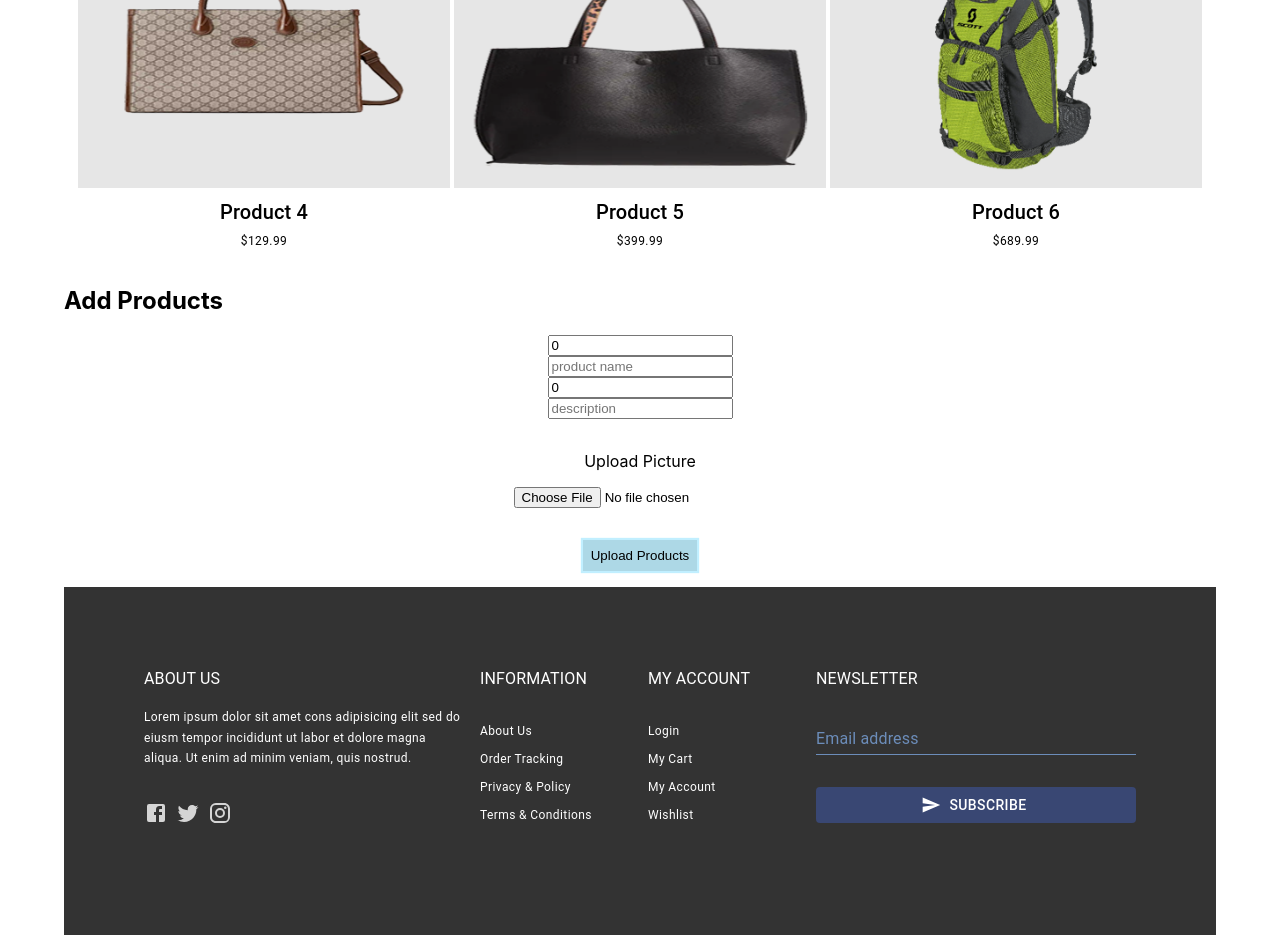
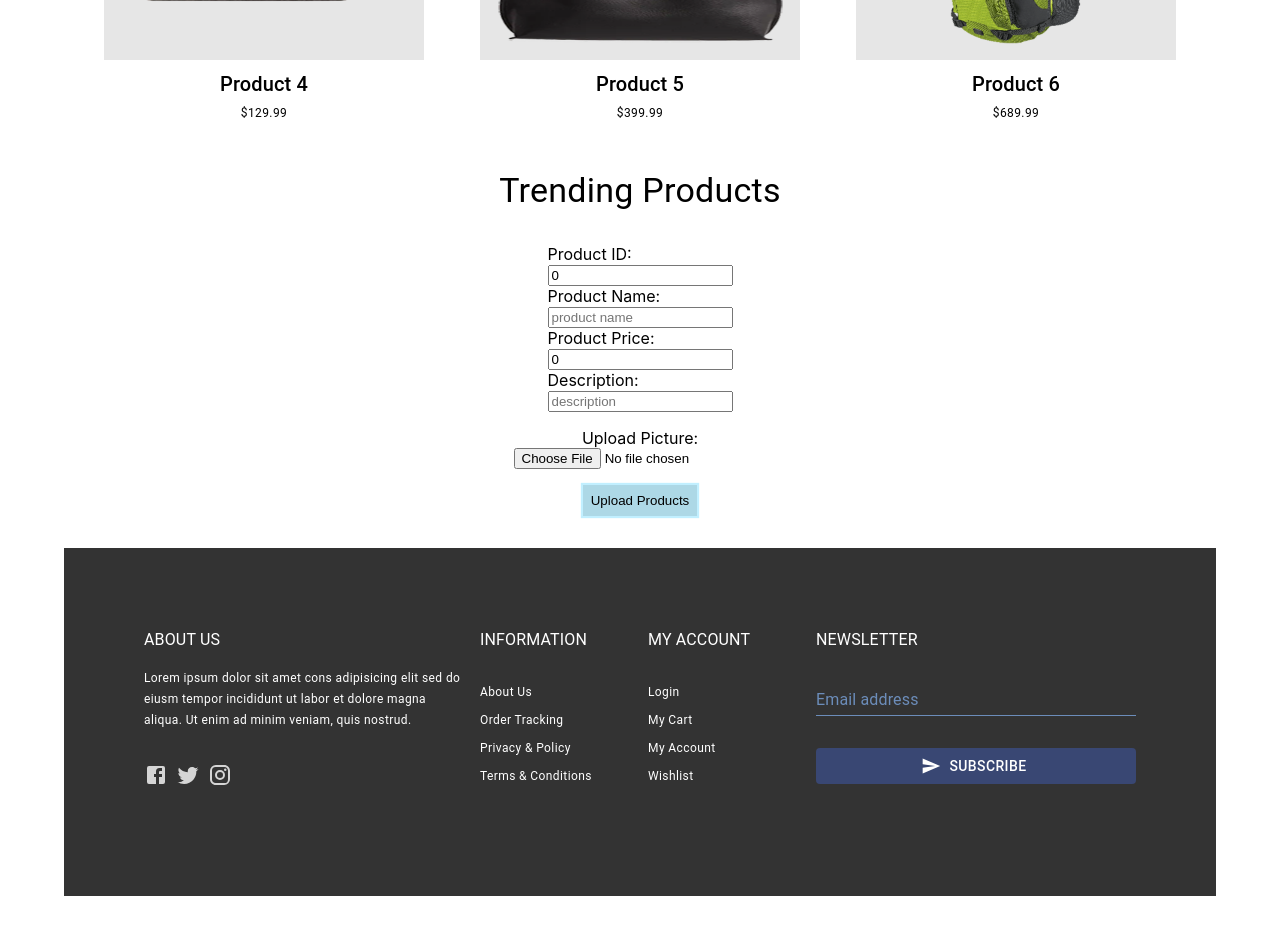
Before and after one commit to Mengzhe-Madeline-Zhang/FrontEnd-13-USC, a React (Create React App) app in the folder frontend-13/: page / in a window 1280 px wide. Shown: the part 1200-2135 px from the top of the page. After the commit the page ends 2096 px from the top, so only its background shows below. Built offline with nearby package versions, Linux system fonts and the light colour scheme; a web font is replaced by a local one.

Commit message:
upload function done

```diff
--- a/frontend-13/src/Components/Cart/Cart.tsx
+++ b/frontend-13/src/Components/Cart/Cart.tsx
@@ -17,7 +17,7 @@ import {
 import { OpenCart, getCartStatus } from "../../Redux/showcart.slice";
 import { useAppDispatch, useAppSeletor } from "../../Redux/store.hook";
 import { Colors } from "../../styles/theme";
-import {getProductsSelector, Product} from "../../Redux/product.slice"
+import { Product} from "../../Redux/product.slice"
 import { BannerShopButton } from "../../styles/banner";
 
 const Cart: React.FC = () => {
--- a/frontend-13/src/Components/Products/ProductCard.tsx
+++ b/frontend-13/src/Components/Products/ProductCard.tsx
@@ -13,17 +13,17 @@ import ShareIcon from "@mui/icons-material/Share";
 import FitScreenIcon from "@mui/icons-material/FitScreen";
 import { Stack, Tooltip, Typography } from "@mui/material";
 import { addToCart } from "../../Redux/cart.slice";
-import {useAppDispatch} from '../../Redux/store.hook';
-import {getProductsSelector, Product} from "../../Redux/product.slice"
+import {useAppDispatch, useAppSeletor} from '../../Redux/store.hook';
+import {getProductsSelector, Product} from "../../Redux/product.slice";
+import { OpenDetail, getDetailStatus } from "../../Redux/showdetailpage.slice";
+import ProductDetails from "../product_pages/product_detail";
 
-export default function ProductCard(
-
-  product:Product
-  ) {
+export default function ProductCard( product:Product ) {
 
   const [showOptions, setShowOptions] = useState(false);
-
   const dispatch = useAppDispatch();
+  const handleOpenDetail = (showornot:boolean)=>{dispatch(OpenDetail(showornot))};
+  const show = useAppSeletor( getDetailStatus);
 
   const handleMouseEnter = () => {
     setShowOptions(true);
@@ -33,7 +33,6 @@ export default function ProductCard(
   };
 
  const addToCartHander = (product: Product) => dispatch(addToCart(product));
-
   return (
     <>
 
@@ -55,12 +54,18 @@ export default function ProductCard(
                 <ShareIcon color="primary" />
               </Tooltip>
             </ProductActionButton>
+
+
             <ProductActionButton
             // onClick={() => showProductDetailDialog()}
+            onClick={()=>handleOpenDetail(show)}
             >
+
               <Tooltip placement="left" title="Full view">
                 <FitScreenIcon color="primary" />
               </Tooltip>
+
+
             </ProductActionButton>
           </Stack>
         </ProductActionsWrapper>
@@ -75,7 +80,7 @@ export default function ProductCard(
         </Typography>
         </ProductMetaWrapper>
 
-      {/* <ProductDetailDialog product={product} /> */}
+        {/* <ProductDetails product={product} show={show}/> */}
 
     </>
   );
--- a/frontend-13/src/Components/UploadProduct/UploadPage.tsx
+++ b/frontend-13/src/Components/UploadProduct/UploadPage.tsx
@@ -1,9 +1,11 @@
 import React, {useState, useEffect} from 'react';
 import { addProduct, Product } from '../../Redux/product.slice';
 import { useAppDispatch } from '../../Redux/store.hook';
+import { Typography, Link, Container,Box, TextField, Button, Grid } from "@mui/material";
 
 const UploadPage: React.FC=()=>{
     const dispatch = useAppDispatch();
+
 
     const [product, setProduct] = useState<Product>({
             id: 0,
@@ -13,16 +15,20 @@ const UploadPage: React.FC=()=>{
             image: ''
     })
     const [productImage, setProductImage] = useState(null);
-    const [imageURL, setImageURL] = useState("")
+    const [imageURL, setImageURL] = useState("");
+
+
     const handleChange = ({target:{name,value}}: React.ChangeEvent<HTMLInputElement>) => setProduct(
         prev => {
             (prev as any)[name] = value;
-            const newValue = {...prev}
+            const newValue = {...prev};
+            // var newValue = Object.assign(prev);
             return newValue;
         }
     )
 
     const imageUploadHandler = (e: any) => {
+        e.preventDefault();
         if (e.target.files) {
             setProductImage(e.target.files[0]);
         }
@@ -36,26 +42,41 @@ const UploadPage: React.FC=()=>{
 
     const handleSubmit =(e: React.FormEvent)=>{
         e.preventDefault();
-        dispatch(addProduct(product));
+        product.image=imageURL;
+
+        // dispatch(addProduct(product));
+        dispatch(addProduct({...product}));
+
     }
+
+
 
     const {id, name, price, description, image} = product;
 
     return (
     <div className='product-upload-container'>
-        <h2> Add Products  </h2>
+
+       <Box display="flex" justifyContent="center" sx={{ p: 4 }}>
+              <Typography variant="h4">Trending Products</Typography>
+            </Box>
+            <Box>
         <form className='product-upload-form' onSubmit={handleSubmit}>
-            <input type="number" placeholder="id" name="id" value={id} onChange={handleChange}/>
-            <input type="text" placeholder="product name"  name="name" value={name} onChange={handleChange}/>
-            <input type="number" placeholder="price" name="price" value={price} onChange={handleChange}/>
-            <input type="text" placeholder="description" name="description" value={description} onChange={handleChange}/>
+
+        <div>
+            <div>Product ID:  </div> <input type="number" placeholder="id" name="id" value={id} onChange={handleChange}/> </div>
+           <div><div>Product Name: </div> <input  type="text" placeholder="product name"  name="name" value={name} onChange={handleChange}/></div>
+           <div><div>Product Price: </div> <input type="number" placeholder="price" name="price" value={price} onChange={handleChange}/></div>
+           <div><div>Description: </div> <input type="text" placeholder="description" name="description" value={description} onChange={handleChange}/></div>
             <div className='upload-picture-container'>
-                <p>Upload  Picture</p>
+            <div>Upload Picture:</div>
                 <input type="file" accept="image/*" placeholder="image" name="image" onChange={e => imageUploadHandler(e)}/>
-            </div>
+
             <button className='upload-product-btn' type='submit'>Upload Products</button>
+           </div>
         </form>
+        </Box>
     </div>
+
     )
 
 
--- a/frontend-13/src/Components/UploadProduct/upload_page.css
+++ b/frontend-13/src/Components/UploadProduct/upload_page.css
@@ -8,6 +8,7 @@
 .product-upload-container {
     display: flex;
     flex-direction: column;
+    align-items: center;
 }
 
 .upload-product-btn {
@@ -26,3 +27,18 @@
     justify-content: center;
     padding: 1rem
 }
+
+.input_titile{
+/* align-items: left; */
+/* align-self: left;
+ */
+ text-align: left;
+
+}
+
+.input_form{
+    /* align-items: right; */
+    /* align-self: right; */
+    text-align: right;
+
+}
--- a/frontend-13/src/Components/product_pages/product_detail.tsx
+++ b/frontend-13/src/Components/product_pages/product_detail.tsx
@@ -1,18 +1,63 @@
 import Comment from './product_comments';
 import Button from '@mui/material/Button';
-export default function ProductDetails(props: any) {
+import {Product}from '../../Redux/product.slice';
+import { Dialog, IconButton, Box} from "@mui/material";
+import CloseIcon from "@mui/icons-material/Close";
+
+import { OpenDetail, getDetailStatus } from "../../Redux/showdetailpage.slice";
+import { useAppDispatch, useAppSeletor } from "../../Redux/store.hook";
+
+type DetailPropsType={
+    product:Product,
+    show: boolean
+}
+
+export default function ProductDetails(props: any
+    // {product,show}: DetailPropsType
+    ) {
+
+    const showDetail = useAppSeletor(getDetailStatus);
+  const dispatch = useAppDispatch();
+
+    const handleOpenCart = (showornot: boolean) => {
+        dispatch(OpenDetail(showornot));
+      };
 
     const reviewSubmitHandler = () => {
 
     }
     return (
+        <>
+        {/* <Dialog
+        open={show}
+        fullScreen
+        > */}
+
+<Box
+  m={1}
+ //margin
+  display="flex"
+  justifyContent="flex-end"
+  alignItems="flex-end"
+
+>
+            <IconButton  onClick={() => handleOpenCart(showDetail)}>
+            <CloseIcon />
+          </IconButton>
+          </Box>
+
         <div className='product-detail-page'>
             <div className='product-detail-container'>
                 <div className='product-detail-thumbnail'>
-                    <img src="/images/bag_01.png" alt="" />
+                    <img
+                    src="/images/bag_01.png"
+                    // {product.image}
+                    alt="" />
                 </div>
                 <div className='product-details'>
-                    <div className='product-detail-title-container'><p className='product-detail-title'>Big Pink Bag</p></div>
+                    <div className='product-detail-title-container'><p className='product-detail-title'>Big Pink Bag
+                        {/* {product.name} */}
+                        </p></div>
                     <div className='product-details-description-flex'>
                         <div className='product-detail-description-container'>
                             <p className='product-detail-description'>
@@ -20,7 +65,9 @@ export default function ProductDetails(props: any) {
                             </p>
                         </div>
                         <div className='product-detail-price-container'>
-                            <p className='product-detail-price'>Price: $299.99</p>
+                            <p className='product-detail-price'>Price: $299.99
+                            {/* {product.price} */}
+                            </p>
                         </div>
                     </div>
                     <div>
@@ -45,5 +92,7 @@ export default function ProductDetails(props: any) {
             </div>
             <div className='product-detail-footer'></div>
         </div>
+        {/* </Dialog> */}
+        </>
     )
 }
--- a/frontend-13/src/Redux/product.slice.ts
+++ b/frontend-13/src/Redux/product.slice.ts
@@ -17,8 +17,8 @@ const productSlice = createSlice({
     initialState,
     reducers:{
         addProduct:(state, action: PayloadAction<Product>)=>{
-            // return [action.payload, ...state]
-            state.push(action.payload)
+            return [ ...state, action.payload]
+            // state.push(action.payload)
         }
 
     }
--- a/frontend-13/src/Redux/showcart.slice.ts
+++ b/frontend-13/src/Redux/showcart.slice.ts
@@ -1,9 +1,5 @@
 import { RootState } from './store';
 import {createSlice, PayloadAction} from '@reduxjs/toolkit';
-
-// export type Show {
-//   showCart: boolean;
-// }
 
 const initialState: boolean = false;
 
@@ -12,9 +8,7 @@ const showCartSlice = createSlice({
     initialState,
     reducers:{
         OpenCart:(state, action: PayloadAction<boolean>)=>{
-            // return [action.payload, ...state]
             return state=!action.payload;
-            // state.push(action.payload)
         }
     }
 })
--- /dev/null
+++ b/frontend-13/src/Redux/showdetailpage.slice.ts
@@ -0,0 +1,18 @@
+import { RootState } from './store';
+import {createSlice, PayloadAction} from '@reduxjs/toolkit';
+
+const initialState: boolean = false;
+
+const showDetailSlice = createSlice({
+    name:'showDetail',
+    initialState,
+    reducers:{
+        OpenDetail:(state, action: PayloadAction<boolean>)=>{
+            return state=!action.payload;
+        }
+    }
+})
+
+export const {OpenDetail} = showDetailSlice.actions;
+export const getDetailStatus = (state: RootState)=> state.showDetail;
+export default showDetailSlice.reducer;
--- a/frontend-13/src/Redux/store.ts
+++ b/frontend-13/src/Redux/store.ts
@@ -2,13 +2,15 @@ import { configureStore } from "@reduxjs/toolkit";
 import cart from './cart.slice';
 import products from './product.slice';
 import showCart from './showcart.slice';
+import showDetail from './showdetailpage.slice';
 
 const store = configureStore({
 
     reducer:{
         products,
         cart,
-        showCart
+        showCart,
+        showDetail
     }
 })
 export type RootState = ReturnType<typeof store.getState>;
--- a/frontend-13/src/styles/products.tsx
+++ b/frontend-13/src/styles/products.tsx
@@ -17,7 +17,9 @@ export const ProductBox:any = styled(Box)(({ theme }) => ({
 
 export const ProductImage = styled("img")(({ src, theme }) => ({
   src: `url(${src})`,
-  width: "100%",
+  // width: "100%",
+  width:"300px",
+  height:"200px",
   background: Colors.light_gray,
   padding: '10px',
   [theme.breakpoints.down("md")]: {
```
Also changed, not shown: frontend-13/src/Components/UploadProduct/FileConfig.ts (deleted, +0 -21 lines).
